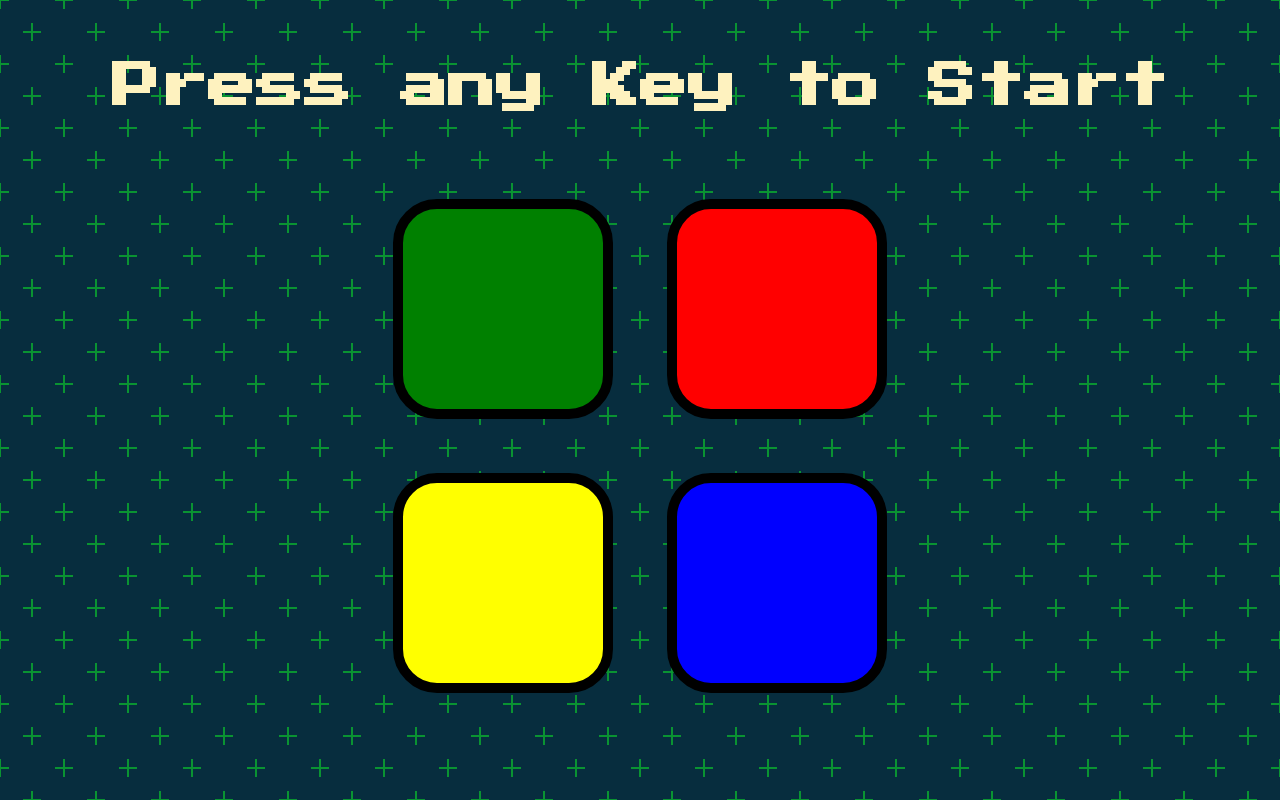
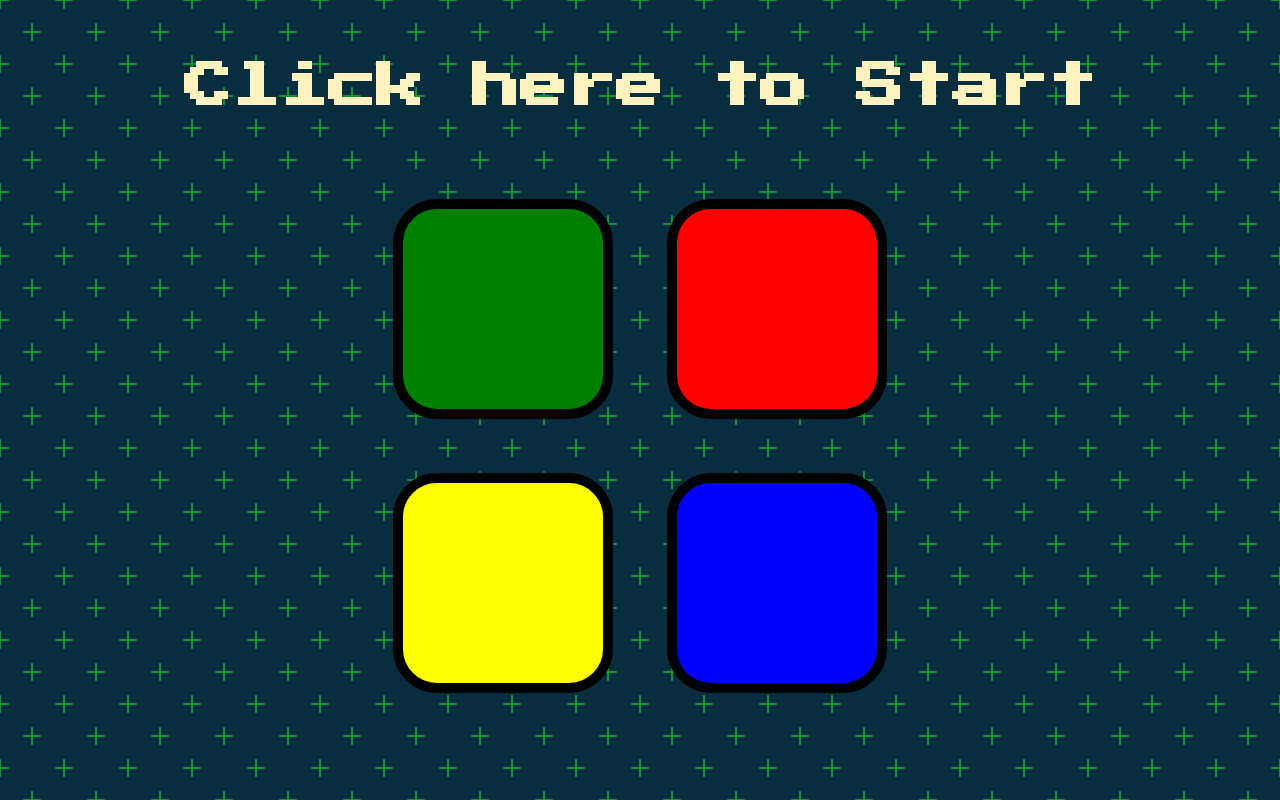
Before and after one commit to harshopes/SimonRoll, a plain HTML site: page index.html in a window 1280 px wide. Drawn offline with nearby package versions, Linux system fonts and the light colour scheme.

Commit message:
Update index.html

```diff
--- a/index.html
+++ b/index.html
@@ -10,7 +10,7 @@
 
 <body>
   <div class="rick">
-  <h1 id="level-title">Press any Key to Start</h1>
+  <h1 id="level-title">Click here to Start</h1>
   <div class="container">
     <div lass="row">
 
```
